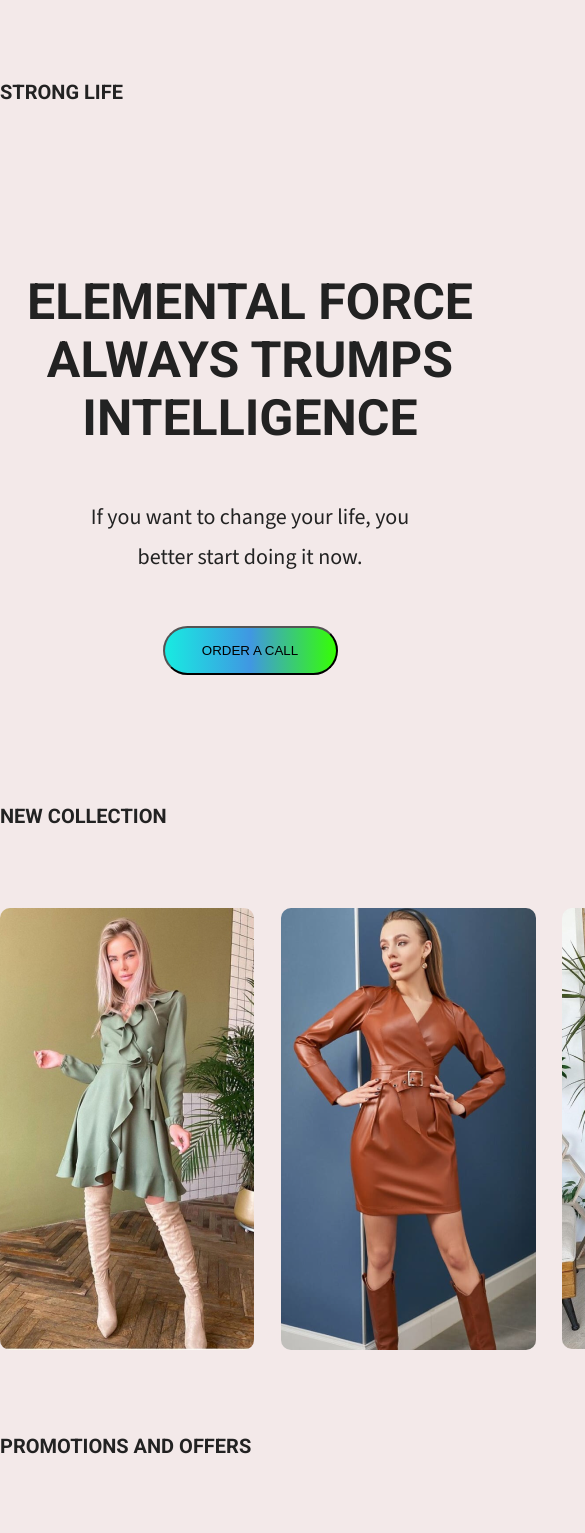
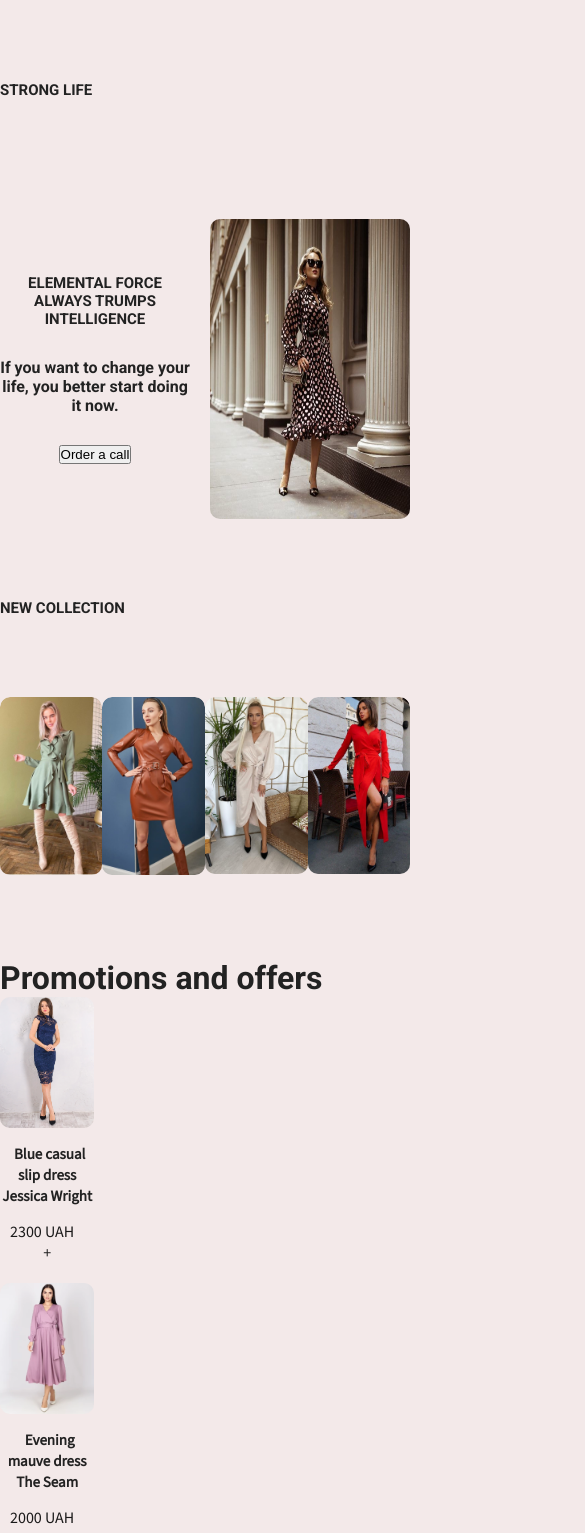
Before and after one commit to 3eJLeHcKuu/Womens-shop, a React (Create React App) app: page / in a window 390 px wide. Shown: the top 1533 px of the page, 585 px wide, since content can reach past the window. Built offline with nearby package versions, Linux system fonts and the light colour scheme; some icons are missing.

Commit message:
Update files scss

```diff
--- a/src/App.scss
+++ b/src/App.scss
@@ -15,4 +15,26 @@ body {
 .wrapper {
   width: 1100px;
   margin: 80px auto;
+
+  @media (max-width: 738px) {
+    width: 410px;
+  }
 }
+
+@mixin mobile {
+  @media (max-width: 738px) {
+    @content;
+  }
+}
+
+@mixin tablet {
+  @media (max-width: 1024px) {
+    @content;
+  }
+}
+
+@mixin desktop {
+  @media (max-width: 1366px) {
+    @content;
+  }
+}
--- a/src/components/Header.scss
+++ b/src/components/Header.scss
@@ -1,31 +1,50 @@
-header {
-  position: relative;
+@import "../App.scss";
+
+.hr-nav {
+  width: 1100px;
+
+  @include mobile {
+    width: 420px;
+  }
 }
 
 .logo {
   font-weight: 600;
   text-transform: uppercase;
   font-size: 20px;
+
+  @include mobile {
+    font-size: 15px;
+  }
 }
 
 ul.nav {
   width: 500px;
   display: flex;
   justify-content: space-between;
-  font-family: 'Source Sans 3', sans-serif;
+  font-family: "Source Sans 3", sans-serif;
   float: right;
   list-style: none;
   cursor: pointer;
+
+  @include mobile {
+    width: 200px;
+    margin-right: 10px;
+  }
 }
 
-.basket:hover,
-.basket.active {
+.basket {
+  &:hover,
+  &.active {
     transition: transform 500ms ease;
     color: #d51818;
     transform: scale(1.5) translateY(-5px);
   }
+}
+header {
+  position: relative;
 
-header .shop-basket {
+  .shop-basket {
     position: absolute;
     top: 30px;
     padding: 20px;
@@ -35,84 +54,78 @@ header .shop-basket {
     -webkit-box-shadow: 4px 5px 5px -7px #616161;
     box-shadow: 4px 5px 5px -7px #616161;
     z-index: 1000;
+    .item {
+      width: 100%;
+      margin-bottom: 20px;
+
+      @include mobile {
+        margin-bottom: 0;
       }
-
-header .shop-basket .empty h3 {
-  font-size: 16px;
-  margin-bottom: 20px;
-  text-transform: uppercase;
-  text-align: center;
-}
-
-header .shop-basket .item {
-  width: 100%;
-  float: left;
-  margin-bottom: 20px;
-}
-
-header .shop-basket .item img {
-  width: 70px;
+      img {
+        width: 100px;
         float: left;
         margin-right: 20px;
+
+        @include mobile {
+          width: 50px;
         }
-
-header .shop-basket .item b {
+      }
+      b {
         font-size: 20px;
         margin-bottom: 20px;
+
+        @include mobile {
+          font-size: 10px;
         }
-
-header .shop-basket .item p {
+      }
+      p {
         margin-top: 10px;
         color: #504e4e;
         font-weight: 600;
         font-size: 20px;
+
+        @include mobile {
+          font-size: 10px;
+        }
       }
 
-header .shop-basket .item .delete-icon {
+      @include mobile {
+        width: 200px;
+      }
+      .delete-icon {
         color: #c72222;
         float: right;
         position: relative;
         top: -25px;
         cursor: pointer;
         transition: transform 500ms ease;
+        &:hover {
+          color: #e11515;
+          transform: scale(1.5);
         }
+      }
+    }
+    .empty h3 {
+      font-size: 16px;
+      margin-bottom: 20px;
+      text-transform: uppercase;
+      text-align: center;
 
-header .shop-basket .item .delete-icon:hover {
-  color: #e11515;
-  transform: scale(1.5)
+      @include mobile {
+        font-size: 10px;
       }
-
-header .shop-basket .summa {
+    }
+    .summa {
       float: right;
       font-weight: 600;
       font-size: 20px;
       margin-bottom: 15px;
+
+      @include mobile {
+        font-size: 10px;
       }
-
-header .call-button {
-  position: fixed;
-  top: 0;
-  left: 0;
-  right: 0;
-  bottom: 0;
-  background: #000000c8;
-  z-index: 999;
-  overflow: auto;
     }
-
-header .call-button>div {
-  background: rgb(179, 160, 199);
-  position: relative;
-  top: 300px;
-  left: 700px;
-  width: 600px;
-  height: 300px;
-  -webkit-box-shadow: 4px 5px 5px -7px #616161;
-  box-shadow: 4px 5px 5px -7px #616161;
   }
-
-
-
   .box {
     margin-top: 120px;
     width: 1100px;
@@ -120,8 +133,9 @@ header .call-button>div {
     justify-content: space-between;
     margin-bottom: 80px;
 
+    @include mobile {
+      width: 410px;
     }
-
     .offer {
       width: 500px;
       text-align: center;
@@ -131,23 +145,34 @@ header .call-button>div {
       justify-content: center;
       gap: 50px;
 
+      @include mobile {
+        width: 190px;
+        gap: 30px;
       }
 
       .title {
         font-size: 50px;
-  font-family: 'Roboto', sans-serif;
+        font-family: "Roboto", sans-serif;
         text-transform: uppercase;
+
+        @include mobile {
+          font-size: 15px;
+        }
       }
 
-p {
-  width: 350px;
+      .slogan {
         line-height: 1.8em;
-  font-size: 22px;
-  font-family: 'Source Sans 3', sans-serif;
+        font-size: 25px;
+        font-weight: 500;
+        font-family: "Source Sans 3", sans-serif;
+
+        @include mobile {
+          font-size: 12px;
         }
-.btn {
-  background: rgb(24,235,225);
-  background: linear-gradient(90deg, rgba(24,235,225,1) 0%, rgba(64,151,226,1) 50%, rgb(53, 255, 3) 100%);
+      }
+
+      .offer-btn {
+        background: rgb(187, 217, 216);
         color: black;
         border-radius: 120px;
         width: 175px;
@@ -157,32 +182,67 @@ p {
         text-decoration: none;
         transition: all 0.5s ease;
         cursor: pointer;
+
+        @include mobile {
+          width: 95px;
+          padding: 4px 0;
+          text-transform: none;
+        }
+      }
+      .call-button {
+        position: fixed;
+        top: 0;
+        left: 0;
+        right: 0;
+        bottom: 0;
+        background: #000000c8;
+        z-index: 999;
+        overflow: auto;
+        display: flex;
+        justify-content: center;
+        align-items: center;
+
+        & > div {
+          background: rgb(203, 193, 215);
+          position: relative;
+          padding: 40px;
+          -webkit-box-shadow: 4px 5px 5px -7px #616161;
+          box-shadow: 4px 5px 5px -7px #616161;
+
+          @include mobile {
+            width: 50%;
+            padding: 20px;
+          }
+        }
+      }
+      .question {
+        font-size: 30px;
+        height: 105px;
+        width: 550px;
+        font-family: "Source Sans 3", sans-serif;
+        text-transform: uppercase;
+        text-align: center;
+
+        @include mobile {
+          font-size: 15px;
+          height: 65px;
+          width: 210px;
+        }
+      }
     }
 
-.photo {
-  width: 430px;
-  height: 500px;
-  border-radius: 10px 10px;
-}
+    .form {
+      display: flex;
+      justify-content: space-around;
 
-.question {
-  margin-top: 50px;
-  margin-bottom: 40px;
-  padding-top: 55px;
-  font-size: 42px;
-  font-family: 'Source Sans 3', sans-serif;
-  text-transform: uppercase;
-  text-align: center;
-}
-
-.form{
-  display: flex;
-  justify-content: space-around
-}
       .input {
         font-size: 17px;
+        border-radius: 5px;
+
+        @include mobile {
+          font-size: 10px;
         }
-
+      }
       .btn-form {
         width: 100px;
         height: 40px;
@@ -190,17 +250,46 @@ p {
         cursor: pointer;
         transition: transform 500ms ease;
         text-transform: uppercase;
+        border-radius: 5px;
+
+        @include mobile {
+          width: 60px;
+          height: 20px;
+          font-size: 10px;
+        }
+        &:hover {
+          background: rgb(187, 217, 216);
+        }
+      }
     }
 
     .call-btn {
-  float: right;
+      position: absolute;
+      right: 0;
+      top: 0;
       width: 30px;
       height: 30px;
       cursor: pointer;
       transition: transform 500ms ease;
-  background: #e3c621;
+      background: #ece6c4;
+      &:hover {
+        background: #ce1a1a;
       }
 
-.call-btn:hover{
-  background: #ce1a1a;
+      @include mobile {
+        width: 20px;
+        height: 20px;
       }
+    }
+  }
+  .photo {
+    width: 430px;
+    height: 500px;
+    border-radius: 10px 10px;
+
+    @include mobile {
+      width: 200px;
+      height: 300px;
+    }
+  }
+}
--- a/src/components/Items.scss
+++ b/src/components/Items.scss
@@ -1,53 +1,99 @@
-main {
+@import "../App.scss";
+
+.items {
   margin-bottom: 80px;
   margin-top: 80px;
   display: flex;
+  flex-wrap: wrap;
   width: 100%;
-  flex-wrap: wrap;
   justify-content: space-between;
 
+  .button-basket {
+    position: absolute;
+    right: 10px;
+    bottom: 10px;
+    background: #ce1a1a;
+    width: 30px;
+    height: 30px;
+    text-align: center;
+    line-height: 30px;
+    color: #fff;
+    border-radius: 50%;
+    cursor: pointer;
+    font-weight: 400;
+    transition: transform 500ms ease;
+
+    &:hover {
+      transform: scale(1.5) translateY(-5px);
     }
 
-main .item {
+    @include mobile {
+      bottom: -0px;
+      width: 25px;
+      height: 25px;
+      align-items: center;
+      display: flex;
+      justify-content: center;
+    }
+  }
+
+  @include mobile {
+    justify-content: center;
+  }
+}
+
+.item {
   text-align: center;
-  width: 20%;
-  font-family: 'Source Sans 3', sans-serif;
+  width: 23%;
+  font-family: "Source Sans 3", sans-serif;
   padding-bottom: 20px;
   position: relative;
-}
 
-main .item img,
-.full-item img {
-  border-radius: 10px 10px ;
+  img {
+    width: 100%;
+    border-radius: 10px;
     transition: transform 500ms ease;
     margin-bottom: 10px;
     cursor: pointer;
+
+    @include mobile {
+      height: 50%;
     }
 
-main .item img:hover,
-.full-item img:hover {
+    &:hover {
       transform: scale(1.05);
     }
+  }
 
-main b,
-.full-item b {
+  b {
     margin-left: 5px;
     text-align: center;
     font-size: 19px;
+
+    @include mobile {
+      font-size: 15px;
+    }
   }
 
-
-main p,
-.full-item p {
+  p {
     font-size: 20px;
     text-align: left;
     margin-top: 15px;
     color: #1a1919;
     margin-left: 10px;
+
+    @include mobile {
+      font-size: 16px;
+    }
+  }
 }
 
-.promotion {
+.promo {
   text-transform: uppercase;
   font-size: 20px;
   margin-bottom: 80px;
+
+  @include mobile {
+    font-size: 15px;
   }
+}
--- a/src/components/Section.scss
+++ b/src/components/Section.scss
@@ -1,20 +1,42 @@
+@import "../App.scss";
+
+section {
+  @include mobile {
+    width: 410px;
+  }
   .collection {
     text-transform: uppercase;
     font-size: 20px;
     margin-bottom: 80px;
+
+    @include mobile {
+      font-size: 15px;
+    }
   }
 
-.picture{
+  .picture {
     display: flex;
     justify-content: space-between;
     margin-bottom: 80px;
+    position: relative;
+    img {
+      border-radius: 10px 10px;
+      transition: transform 800ms ease;
+      width: 100%;
+      height: auto;
+      cursor: zoom-in;
     }
+    .img-container {
+      overflow: hidden;
+      position: relative;
+      border-radius: 10px;
+      &:hover .image {
+        transform: scale(1.8);
 
-.picture img{
-  border-radius: 10px 10px;
-  transition: transform 500ms ease;
+        @include mobile {
+          transform: none;
         }
-
-.picture img:hover{
-  transform: scale(1.04);
       }
+    }
+  }
+}
--- a/src/components/ShowFullItem.scss
+++ b/src/components/ShowFullItem.scss
@@ -1,3 +1,5 @@
+@import "../App.scss";
+
 .full-item {
   position: fixed;
   top: 0;
@@ -8,36 +10,78 @@
   z-index: 9999;
   overflow: auto;
   text-align: center;
+
+  .btn-window {
+    position: absolute;
+    right: 0;
+    top: 0;
+    width: 30px;
+    height: 30px;
+    cursor: pointer;
+    transition: transform 500ms ease;
+
+    @include mobile {
+      width: 20px;
+      height: 20px;
+      background: #ce1a1a;
+    }
+    &:hover {
+      background: #ce1a1a;
+    }
   }
 
-.full-item>div {
+  img {
+    border-radius: 10px;
+    margin-bottom: 10px;
+
+    @include mobile {
+      width: 180px;
+      height: 180px;
+    }
+  }
+
+  b {
+    margin-left: 5px;
+    font-size: 19px;
+
+    @include mobile {
+      font-size: 10px;
+    }
+  }
+
+  p {
+    font-size: 20px;
+    text-align: left;
+    margin-top: 15px;
+    color: #1a1919;
+    margin-left: 10px;
+
+    @include mobile {
+      font-size: 10px;
+    }
+  }
+
+  & > div {
     width: 250px;
     position: relative;
     margin: 10% auto;
     padding: 40px 30px;
     background: #fff;
     border-radius: 9px;
+
+    @include mobile {
+      padding: 30px 20px;
+      width: 200px;
+      display: flex;
+      justify-content: center;
+      flex-direction: column;
+      align-items: center;
     }
-
-.btn-window {
-  float: right;
-  margin-bottom: 20px;
-  width: 25px;
-  height: 25px;
-  cursor: pointer;
-  transition: transform 500ms ease;
-  background: #ce1a1a;
   }
-
-.btn-window:hover {
-  transform: scale(1.5) translateY(-5px);
-}
-
-main .button-basket,
-.full-item .button-basket {
+  .button-basket {
     position: absolute;
     right: 10px;
-  bottom: 10px;
+    bottom: 9px;
     background: #ce1a1a;
     width: 30px;
     height: 30px;
@@ -46,12 +90,18 @@ main .button-basket,
     color: #fff;
     border-radius: 50%;
     cursor: pointer;
-  font-weight: 400;
     transition: transform 500ms ease;
+
+    &:hover {
+      transform: scale(1.5) translateY(-5px);
     }
 
-
-main .button-basket:hover,
-.full-item .button-basket:hover {
-  transform: scale(1.5) translateY(-5px);
+    @include mobile {
+      width: 25px;
+      height: 25px;
+      align-items: center;
+      display: flex;
+      justify-content: center;
     }
+  }
+}
```
Also changed, not shown: src/components/Footer.scss (+12 -3 lines). Lines whose indentation alone changed are shown as unchanged.
